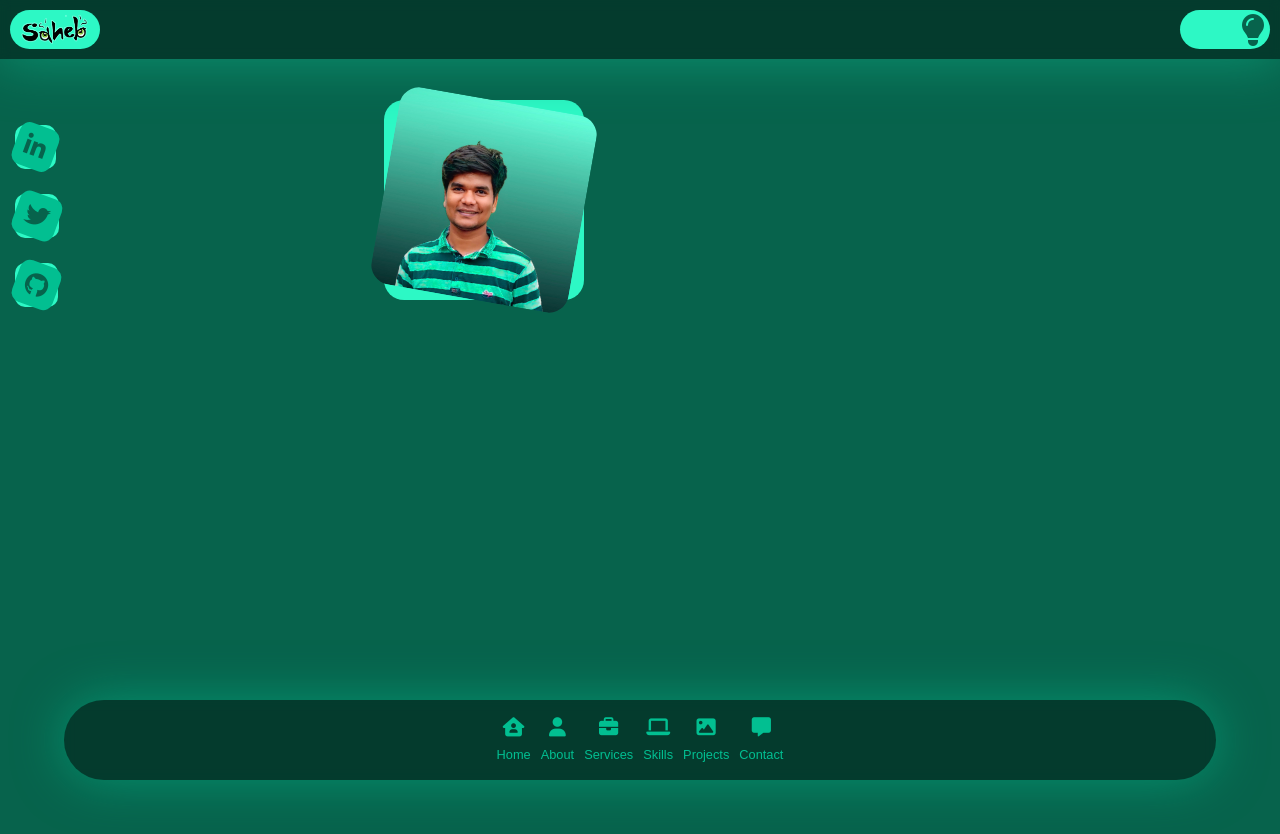
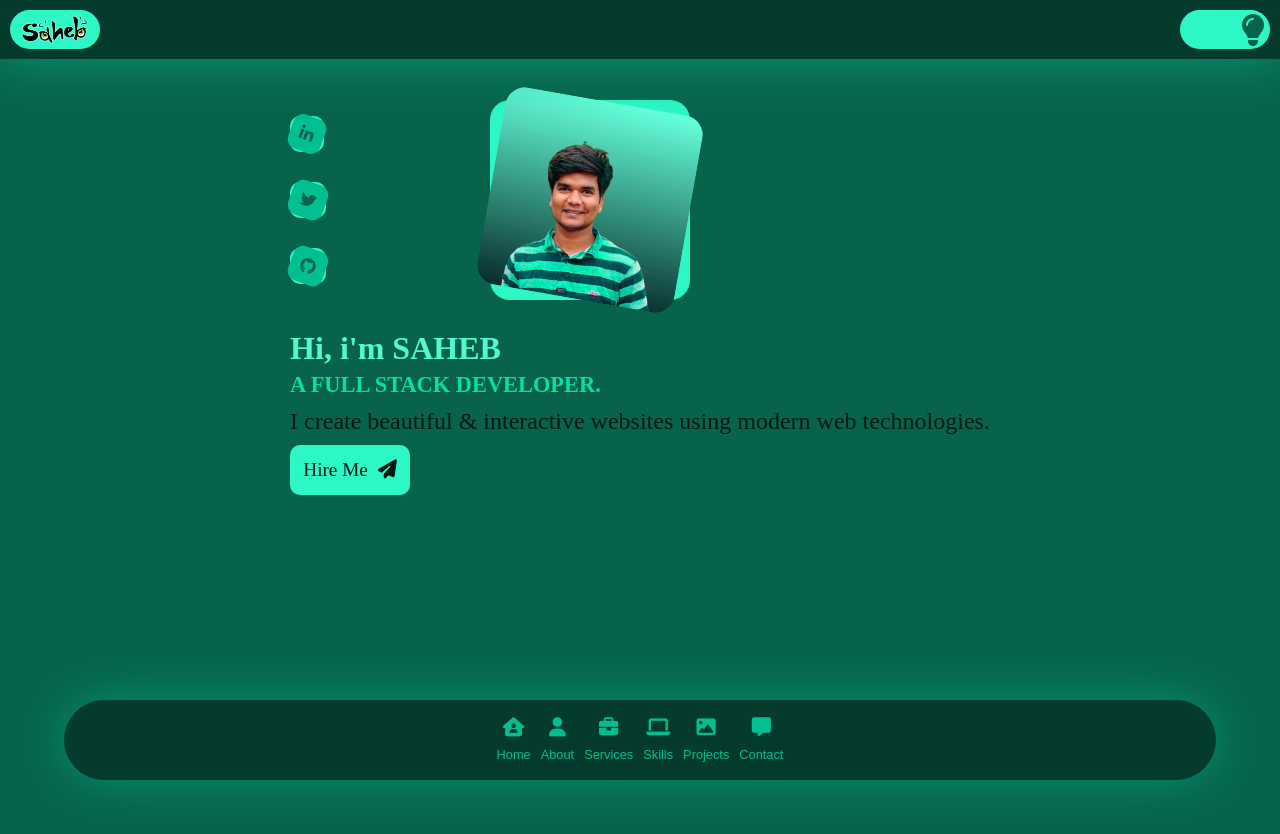
Before and after one commit to itssaheb/port-saheb, a plain HTML site: page index.html in a window 1280 px wide. Shown: the top 834 px of the page. Drawn offline with Linux system fonts and the light colour scheme.

Commit message:
added text layout

```diff
--- a/Css/style.css
+++ b/Css/style.css
@@ -14,6 +14,50 @@ body {
     flex-direction: column;
     align-items: center;
 
+}
+
+.heading {
+    display: flex;
+    flex-direction: column;
+    justify-content: center;
+    align-items: center;
+}
+
+.home-data {
+    margin: 25px;
+}
+
+.home-title {
+    color: #52f9cf;
+}
+
+.home-subtitle {
+    font-size: 1.4rem;
+    margin-top: 5px;
+    color: #07dea8;
+}
+
+.home-description {
+    font-size: 1.5rem;
+    margin-top: 10px;
+    color: #011913;
+}
+
+.hire-me-button {
+    width: 120px;
+    height: 50px;
+    display: flex;
+    justify-content: center;
+    align-items: center;
+    border-radius: 10px;
+    margin-top: 10px;
+    background-color: #2df8c5;
+    text-decoration: none;
+    font-size: 1.2rem;
+    color:#011913;
+}
+.hire-text{
+    margin-right: 10px;
 }
 
 .nav-bar {
@@ -57,8 +101,7 @@ body {
     width: 90px;
     height: 39.233px;
     border-radius: 20px;
-    background-color:#2df8c5
-    ;
+    background-color: #2df8c5;
     display: flex;
     justify-content: end;
     align-items: center;
@@ -71,7 +114,7 @@ body {
 }
 
 .home-head {
-    margin: 100px 0px 50px 0px;
+    margin: 100px 0px 5px 0px;
     width: 100%;
     display: flex;
     justify-content: center;
@@ -97,7 +140,6 @@ body {
     width: fit-content;
     height: fit-content;
     background-color: #2df8c5;
-    border-radius: 5px;
     border-radius: 10px;
 
 }
@@ -105,7 +147,7 @@ body {
 .social-icon {
     background-color: #02bf91;
     color: #07634c;
-    font-size: 1.5rem;
+    font-size: 1rem;
     padding: 10px;
     border-radius: 10px;
     transform: rotate(20deg);
@@ -118,7 +160,7 @@ body {
 }
 
 .home-social-icon {
-    margin: 25px 15px 0px 15px;
+    margin: 15px 15px 15px 25px;
 
 }
 
--- a/index.html
+++ b/index.html
@@ -49,7 +49,8 @@
             <i class="off-bulb fa-solid fa-lightbulb"></i>
         </div>
     </div>
-    <header class="home-head">
+    <header class="heading">
+        <div class="home-head">
             <div class="home-social">
 
                 <a href="https://www.linkedin.com/in/md-saheb-ba7232224/" target="_blank" class="home-social-icon">
@@ -69,7 +70,13 @@
                 <div class="img-background"><img class="about-img" src="img/profile2.jpg" alt="this is wasi">
                 </div>
             </div>
-
+        </div>
+        <div class="home-data">
+            <h1 class="home-title">Hi, i'm SAHEB</h1>
+            <h2 class="home-subtitle"> A FULL STACK DEVELOPER.</h2>
+            <p class="home-description"> I create beautiful & interactive websites using modern web technologies.</p>
+            <a href="#" class="hire-me-button"> <p class="hire-text"> Hire Me </p><i class="hire-icon fa-solid fa-paper-plane"></i></a>
+        </div>
     </header>
 
 </body>
```
Lines whose indentation alone changed are shown as unchanged.
